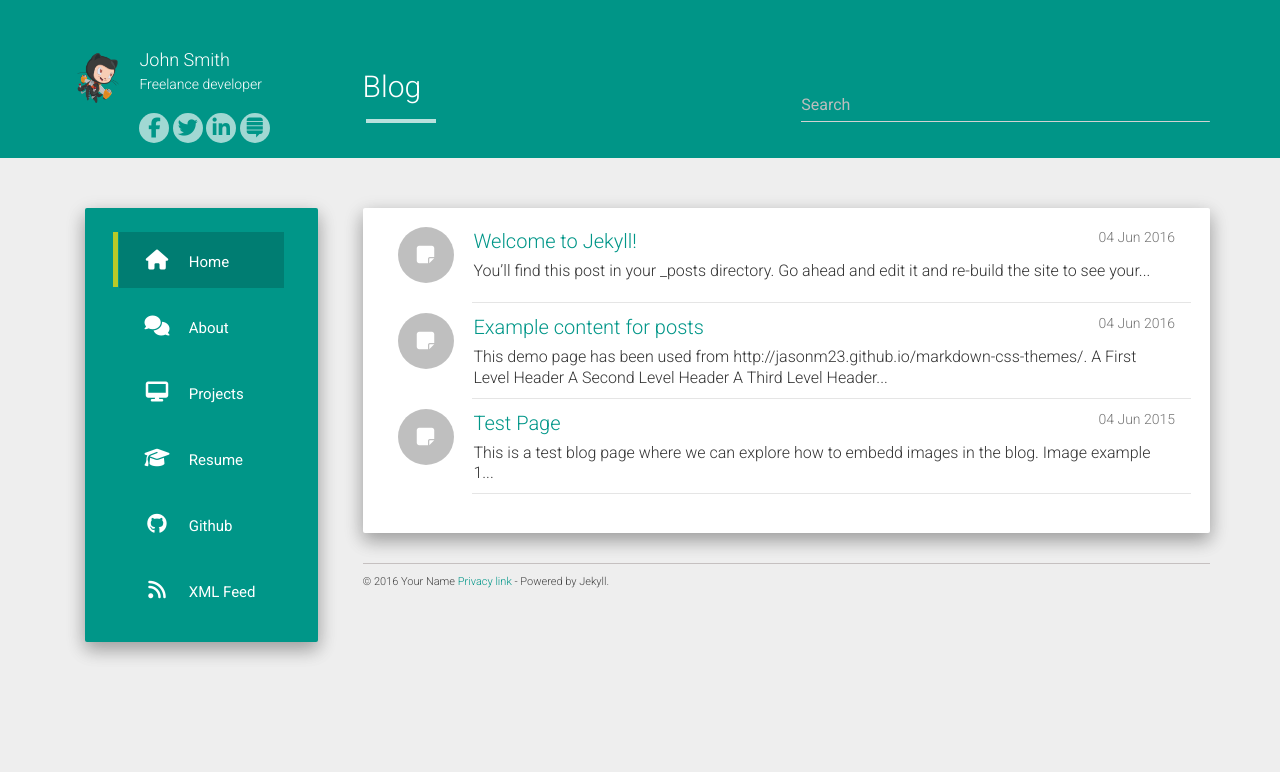
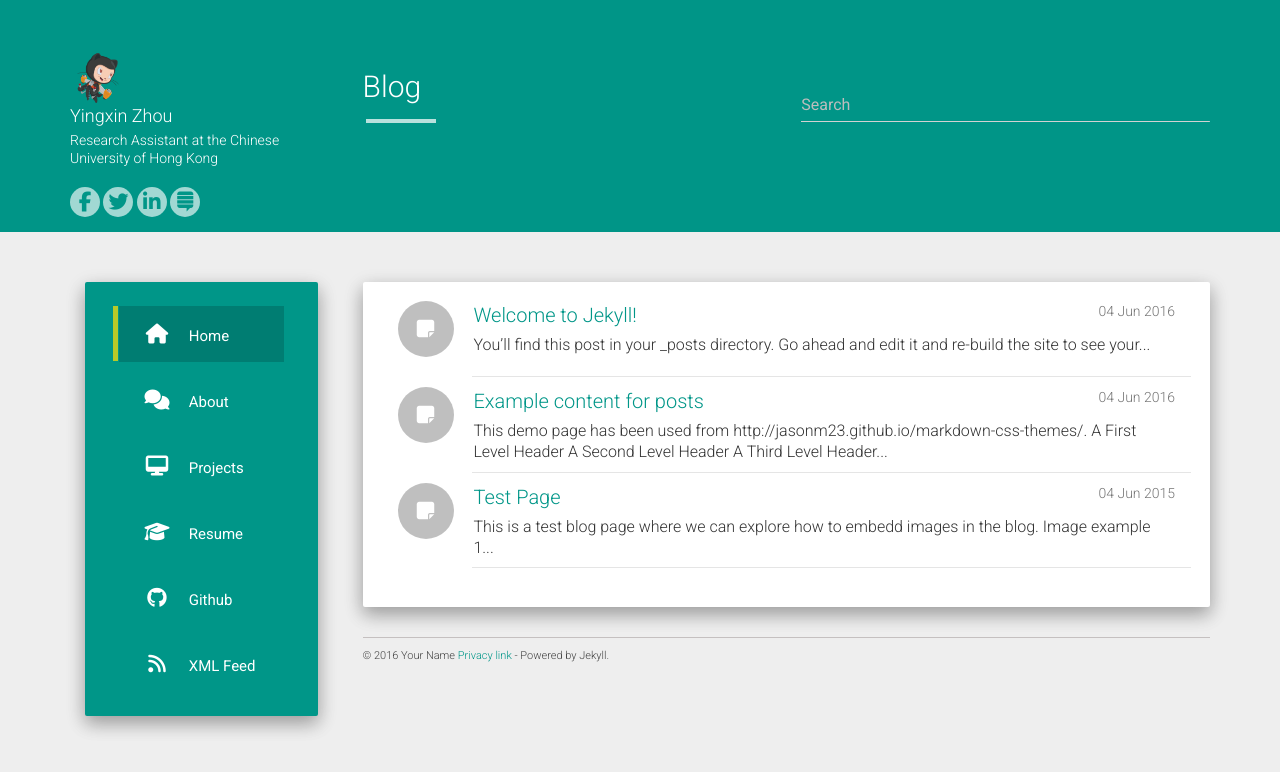
Before and after one commit to zyx081624/yingxinzhou.github.io, a Jekyll site: the page built from index.html, in a window 1280 px wide. Shown: the top 772 px of the page. Built offline with Jekyll 4.4.1, drawn with Linux system fonts in a browser that asks for light colours; nearby versions of some CDN libraries; the list of posts is cut into pages by our own code.

Commit message:
Update _config.yml

```diff
--- a/_config.yml
+++ b/_config.yml
@@ -1,9 +1,9 @@
-title: John Smith
+title: Yingxin Zhou
 description: My Personal Blog
-author: John Smith
+author: Yingxin Zhou
 logo: /hcz-jekyll-blog/static/img/avatar.png
-github: https://github.com/codeasashu
-about: Freelance developer
+github: https://github.com/zyx081624
+about: Research Assistant at the Chinese University of Hong Kong
 
 baseurl: "https://codeasashu.github.io/hcz-jekyll-blog"
 url: "https://codeasashu.github.io/hcz-jekyll-blog"
```
